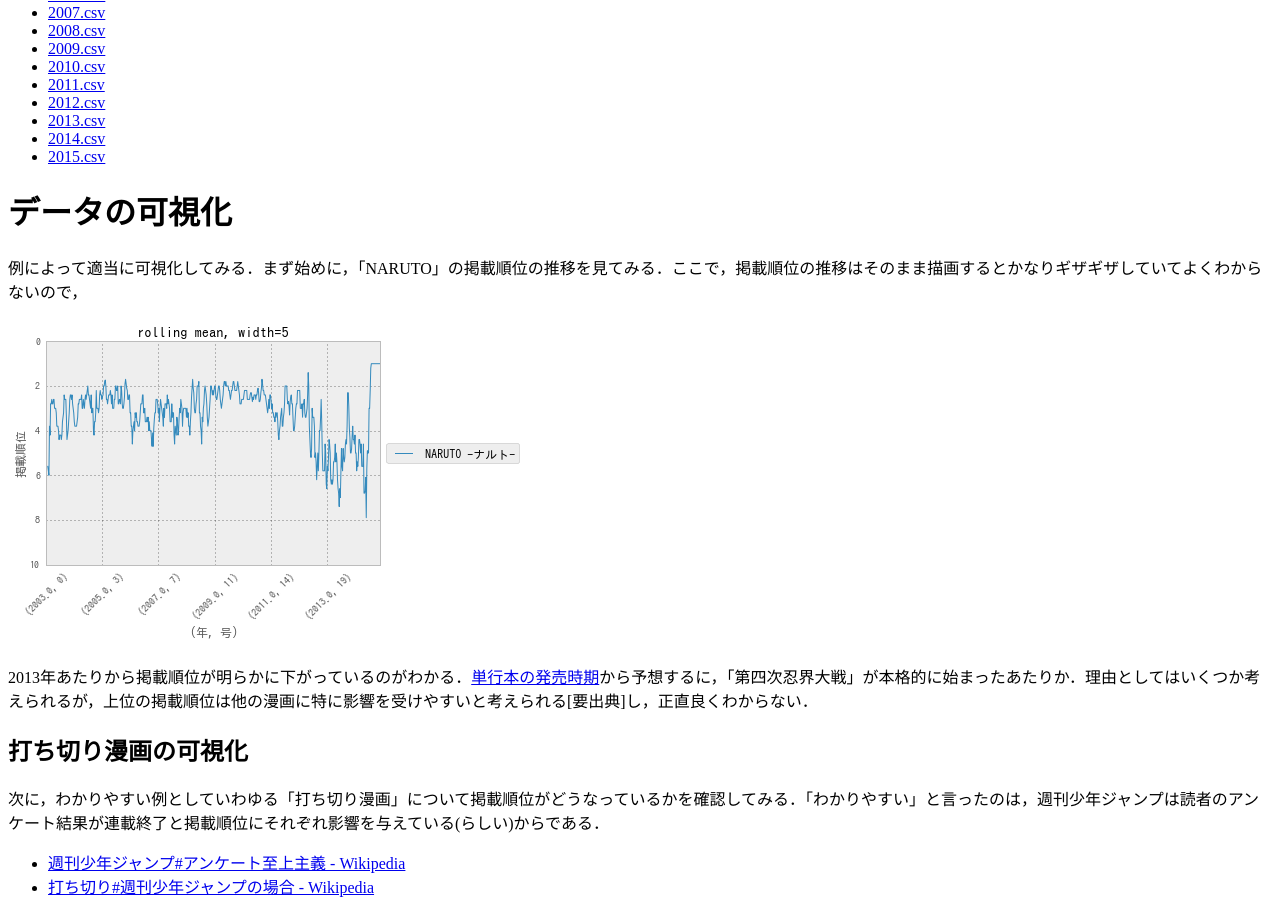
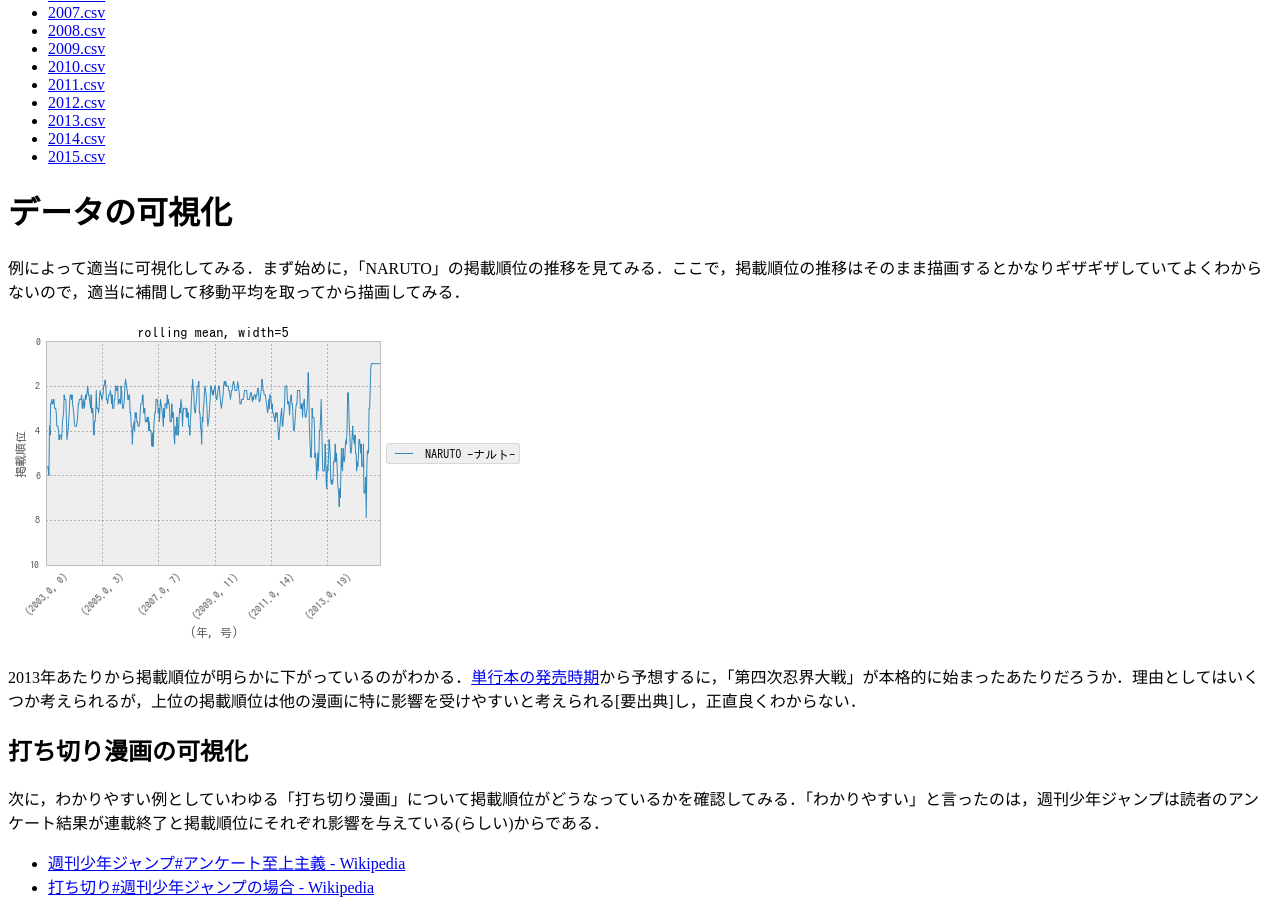
Before and after one commit to tosh1ki/tosh1ki.github.com, a Jekyll site: the page built from _posts/2015-04-29-jump.md, in a window 1280 px wide and 900 px high, scrolled down 750 px. Built offline with Jekyll 4.4.1, drawn with Linux system fonts in a browser that asks for light colours; comment, search, counter and statistics services are not loaded.

Commit message:
文章が抜けていたので追記

```diff
--- a/_posts/2015-04-29-jump.md
+++ b/_posts/2015-04-29-jump.md
@@ -38,11 +38,11 @@ tags: [Python, data-an, graph]
 
 # データの可視化
 
-例によって適当に可視化してみる．まず始めに，「NARUTO」の掲載順位の推移を見てみる．ここで，掲載順位の推移はそのまま描画するとかなりギザギザしていてよくわからないので，
+例によって適当に可視化してみる．まず始めに，「NARUTO」の掲載順位の推移を見てみる．ここで，掲載順位の推移はそのまま描画するとかなりギザギザしていてよくわからないので，適当に補間して移動平均を取ってから描画してみる．
 
 ![NARUTOの順位の推移](/image/2015-04-29/naruto.png)
 
-2013年あたりから掲載順位が明らかに下がっているのがわかる．[単行本の発売時期](http://ja.wikipedia.org/wiki/NARUTO_-%E3%83%8A%E3%83%AB%E3%83%88-#.E5.8D.98.E8.A1.8C.E6.9C.AC)から予想するに，「第四次忍界大戦」が本格的に始まったあたりか．理由としてはいくつか考えられるが，上位の掲載順位は他の漫画に特に影響を受けやすいと考えられる[要出典]し，正直良くわからない．
+2013年あたりから掲載順位が明らかに下がっているのがわかる．[単行本の発売時期](http://ja.wikipedia.org/wiki/NARUTO_-%E3%83%8A%E3%83%AB%E3%83%88-#.E5.8D.98.E8.A1.8C.E6.9C.AC)から予想するに，「第四次忍界大戦」が本格的に始まったあたりだろうか．理由としてはいくつか考えられるが，上位の掲載順位は他の漫画に特に影響を受けやすいと考えられる[要出典]し，正直良くわからない．
 
 ## 打ち切り漫画の可視化
 
```
